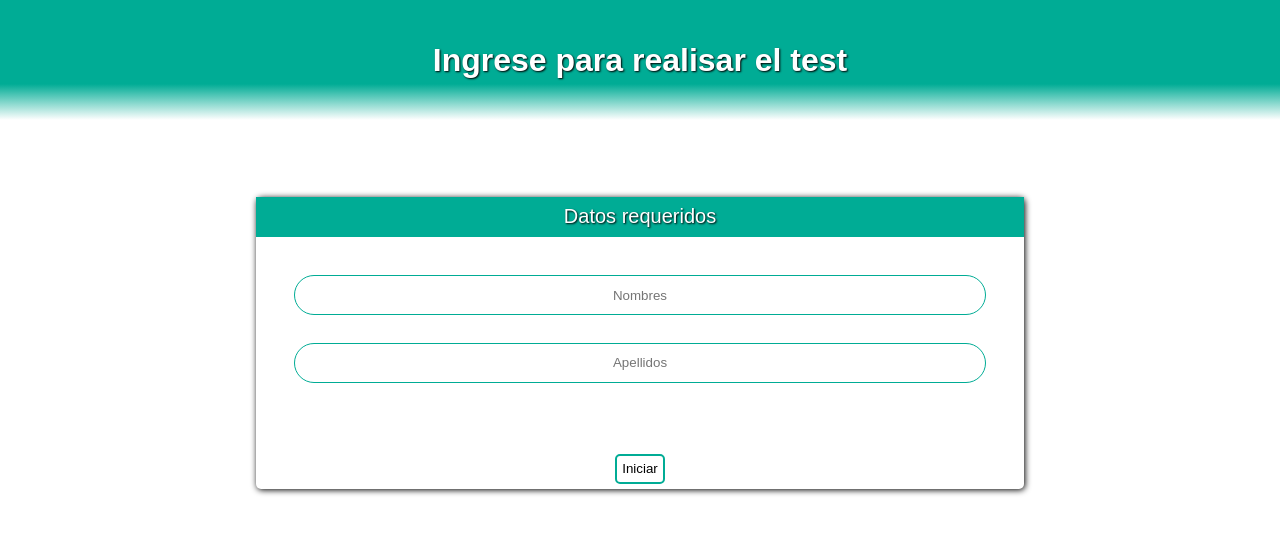
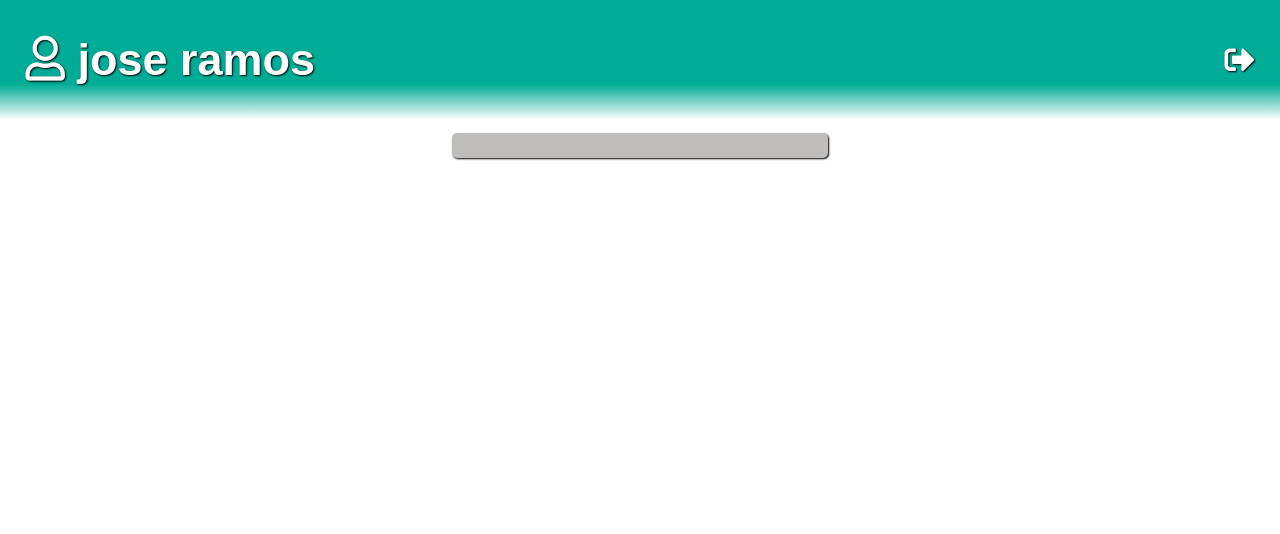
Before and after one commit to joseramos9619/TestConReact, a React (Create React App) app: page / in a window 1280 px wide. Shown: the top 534 px of the page. Built offline with nearby package versions, Linux system fonts and the light colour scheme.

Commit message:
ajustes de item

```diff
--- a/public/css/estilo.css
+++ b/public/css/estilo.css
@@ -24,7 +24,7 @@ nav {
   color: white;
   text-shadow: 1px 1px 2px black;
 }
-#salir {
+.salir {
   cursor: pointer;
 }
 main {
--- a/src/App.js
+++ b/src/App.js
@@ -1,18 +1,17 @@
 import React, { Component } from 'react'
 import Login from './components/loging';
 import Header from './components/Header'
+import Test from './components/Test';
 
-export class App extends Component {
+class App extends Component {
 
     constructor() {
 
         super()
 
         this.state = {
-            usuario: "",
-            contador: 1,
-            respuestas: [],
-            solucion: ['a', 'b', 'c', 'c', 'c', 'a', 'c', 'b']
+            usuario: "jose ramos",
+
         }
     }
     handreDatos = (e) => {
@@ -33,6 +32,7 @@ export class App extends Component {
             return (
                 <React.StrictMode>
                     <Header user={this.state.usuario} />
+                    <Test/>
                 </React.StrictMode>
             )
         }
--- a/src/components/Header.js
+++ b/src/components/Header.js
@@ -1,6 +1,6 @@
 import React, { Component } from 'react'
 
-export class Header extends Component {
+class Header extends Component {
   constructor(props) {
     super(props)
     this.state = {
@@ -21,7 +21,7 @@ export class Header extends Component {
       <header>
         <nav>
           <h2><i className="far fa-user"></i> {this.props.user}</h2>
-          <i className="fas fa-sign-out-alt"></i>
+          <i className="fas fa-sign-out-alt salir"></i>
         </nav>
       </header>
       )
--- /dev/null
+++ b/src/components/Itemquest.js
@@ -0,0 +1,30 @@
+import React, { Component } from 'react'
+
+class Itemquest extends Component {
+    constructor() {
+        super()
+        this.state = {
+        }
+    }
+
+    render() {
+        let item = ""
+        for (let i = 1; i <= 8; i++) {
+            if (i === this.props.cont) {
+                item += `<div style="background-color: rgb(92, 204, 92)">${i}</div>`
+            }
+            else {
+                item += `<div>${i}</div>`
+            }
+
+        }
+        console.log(item)
+        return (
+            <React.StrictMode>
+
+            </React.StrictMode>
+        )
+    }
+}
+
+export default Itemquest
--- /dev/null
+++ b/src/components/Question.js
@@ -0,0 +1,20 @@
+import React, { Component } from 'react'
+import Itemquest from './Itemquest'
+
+class Question extends Component {
+    constructor(props){
+        super(props)
+        this.state={
+
+        }
+    }
+    render() {
+        return (
+            <div className="preguntas">
+                <Itemquest cont={this.props.cont}/>
+            </div>
+        )
+    }
+}
+
+export default Question
--- /dev/null
+++ b/src/components/Test.js
@@ -0,0 +1,40 @@
+import React, { Component } from 'react'
+import Question from './Question'
+
+class Test extends Component {
+
+    constructor() {
+
+        super()
+
+        this.state = {
+            contador: 1,
+            respuestas: [],
+            solucion: ['a', 'b', 'c', 'c', 'c', 'a', 'c', 'b']
+        }
+    }
+    Auntacont = (e) => {
+        let cont = this.state.contador
+        this.setState({
+            contador: cont++
+        })
+    }
+    Diminuircont = (e) => {
+        let cont = this.state.contador
+        this.setState({
+            contador: cont--
+        })
+    }
+    render() {
+
+        return (
+            <React.StrictMode>
+                <main>
+                    <Question cont={this.state.contador}/>
+                </main>
+            </React.StrictMode>
+        )
+    }
+}
+
+export default Test
--- a/src/components/loging.js
+++ b/src/components/loging.js
@@ -1,26 +1,35 @@
 import React, { Component } from 'react'
 
-export class loging extends Component {
+class loging extends Component {
+
     constructor() {
         super()
         this.nombre = React.createRef()
         this.apellido = React.createRef()
     }
-    enviardatos = (e)=>{
-        e.preventDefault()
-        let user = `${this.nombre.current.value} ${this.apellido.current.value}`
-        this.props.nombre(user)
+
+    enviardatos = (e) => {
+
+        if (this.nombre.current.value !== "" && this.apellido.current.value !== "") {
+            e.preventDefault()
+            let user = `${this.nombre.current.value} ${this.apellido.current.value}`
+            this.props.nombre(user)
+        }
+        else {
+            window.alert("Complete los campos para ingresar")
+        }
     }
+
     render() {
         return (
             <div className="login">
                 <div className="login-header">Datos requeridos</div>
                 <div className="login-form">
-                    <input type="text" placeholder="Nombres" ref={this.nombre}/>
-                    <input type="text" placeholder="Apellidos" ref={this.apellido}/>
+                    <input type="text" placeholder="Nombres" ref={this.nombre} />
+                    <input type="text" placeholder="Apellidos" ref={this.apellido} />
                 </div>
                 <div>
-                    <button onClick = {this.enviardatos}>Iniciar</button>
+                    <button onClick={this.enviardatos}>Iniciar</button>
                 </div>
             </div>
         )
```
